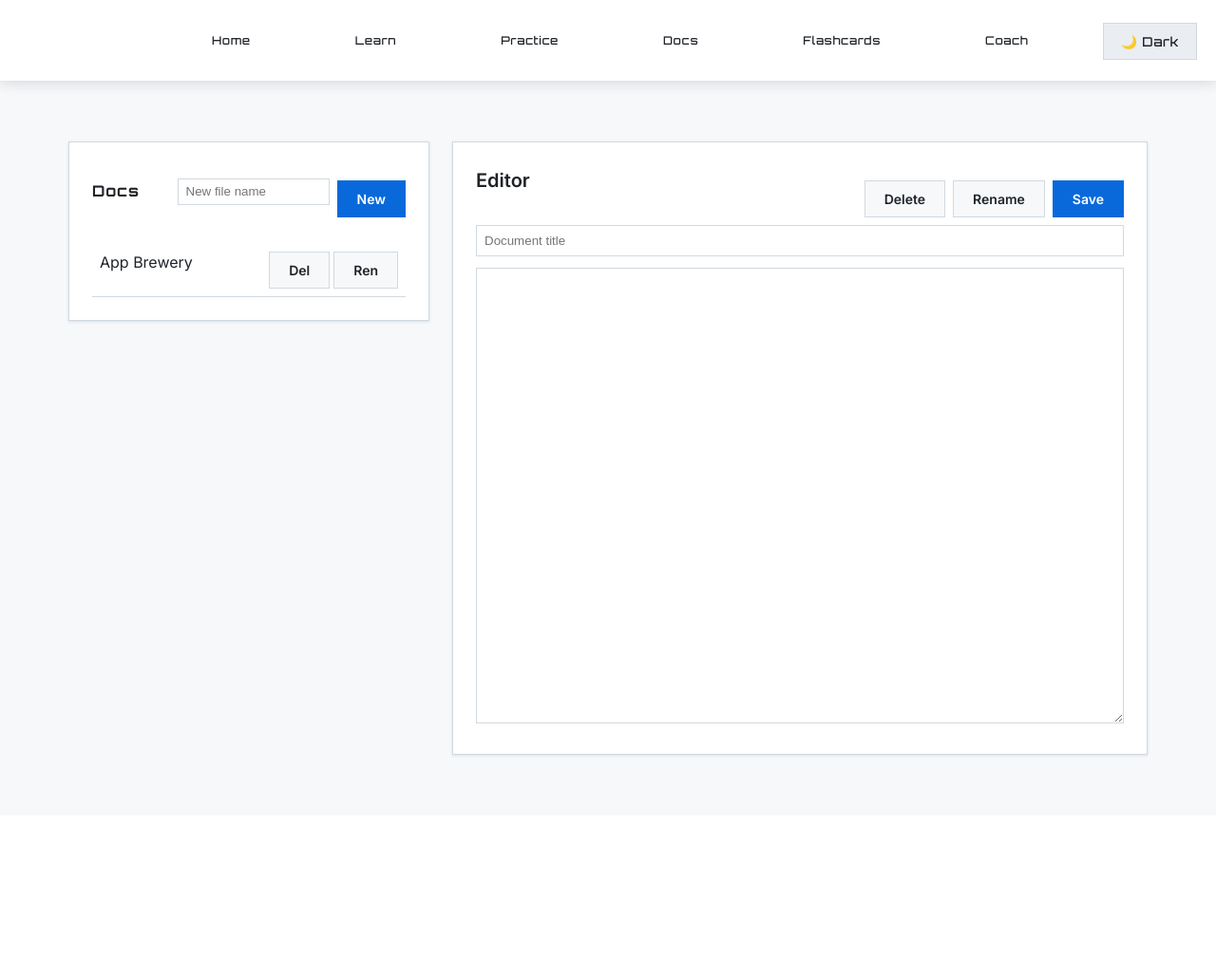
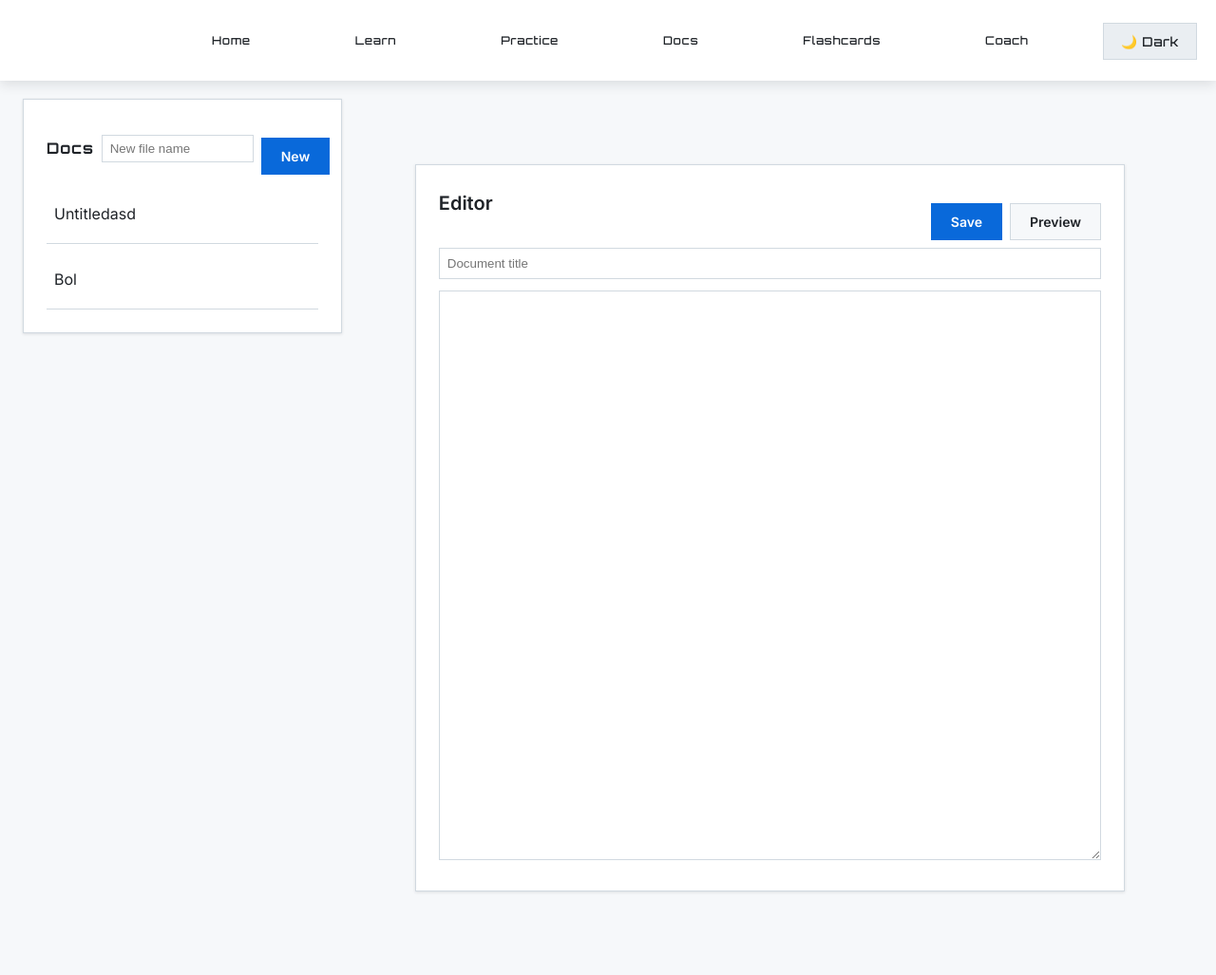
Before and after one commit to fakhrihuseynov/python-platform, a Flask app: page /learn/docs in a window 1280 px wide. Shown: the whole page at 95% size. Before the commit the page ends 798 px from the top, so only its background shows below. Run offline with Flask 3, Linux system fonts and the light colour scheme.

Commit message:
Adding new structure on docs

```diff
--- a/app/web/templates/docs.html
+++ b/app/web/templates/docs.html
@@ -1,33 +1,43 @@
 {% extends "base.html" %}
 {% block content %}
 <div style="display:flex; gap:1.5rem;">
-  <aside style="width: 380px;">
+  <aside style="position:fixed; left:0; top:64px; bottom:0; width:30%; min-width:240px; overflow:auto; padding:1.5rem; box-sizing:border-box;">
     <div class="card">
       <div style="display:flex; gap:0.5rem; align-items:center; margin-bottom:0.75rem;">
         <h3 class="futuristic-title" style="margin:0; font-size:1rem; flex:1">Docs</h3>
         <input id="newDocName" placeholder="New file name" style="padding:0.35rem 0.5rem; border:1px solid var(--border); width:160px;">
         <button id="createDocBtn" class="btn">New</button>
       </div>
-      <div id="docsList" style="display:flex; flex-direction:column; gap:0.5rem; max-height:60vh; overflow:auto;"></div>
+      <div id="docsList" style="display:flex; flex-direction:column; gap:0.5rem; max-height:70vh; overflow:auto;"></div>
     </div>
   </aside>
 
-  <section style="flex:1;">
+  <section style="flex:1; margin-left:30%; padding:1.5rem; box-sizing:border-box;">
     <div class="card" style="position:relative;">
       <div style="display:flex; align-items:flex-start; justify-content:space-between; gap:1rem;">
         <h3 style="margin-top:0; margin-bottom:0.5rem; flex:1">Editor</h3>
         <div style="display:flex; gap:0.5rem;">
-          <button id="deleteDocBtn" class="btn btn-secondary">Delete</button>
-          <button id="renameDocBtn" class="btn btn-secondary">Rename</button>
           <button id="saveDocBtn" class="btn">Save</button>
+          <button id="previewBtn" class="btn btn-secondary">Preview</button>
         </div>
       </div>
       <input id="docTitle" placeholder="Document title" style="width:100%; padding:0.5rem; margin:0.5rem 0 0.75rem 0; border:1px solid var(--border);">
-      <textarea id="docContent" style="width:100%; height:60vh; padding:1rem; border:1px solid var(--border); font-family:JetBrains Mono, monospace;"></textarea>
+      <textarea id="docContent" style="width:100%; height:75vh; padding:1rem; border:1px solid var(--border); font-family:JetBrains Mono, monospace;"></textarea>
+      <div id="previewArea" style="display:none; margin-top:0.75rem; padding:1rem; border:1px solid var(--border); background:var(--bg-primary);"></div>
     </div>
   </section>
 </div>
 
+<style>
+  .doc-item { transition: background 0.12s ease; }
+  /* Light-mode hover (default): slightly darker to be visible on light backgrounds */
+  .doc-item:hover { background: rgba(0,0,0,0.04); cursor: pointer; }
+  .item-actions { display:inline-flex; gap:6px; align-items:center; opacity:0; transform:translateX(6px); transition:opacity .12s ease, transform .12s ease; }
+  .doc-item:hover .item-actions { opacity:1; transform:translateX(0); }
+  .item-actions button { border-radius:4px; padding:4px; }
+  /* Dark-mode override: subtle light hover */
+  [data-theme="dark"] .doc-item:hover { background: rgba(255,255,255,0.02); }
+</style>
 <script>
 async function fetchFiles(){
   const res = await fetch('/learn/docs/files');
@@ -36,6 +46,7 @@ async function fetchFiles(){
 
 function makeItem(d){
   const el = document.createElement('div');
+  el.className = 'doc-item';
   el.style.display = 'flex';
   el.style.justifyContent = 'space-between';
   el.style.alignItems = 'center';
@@ -53,34 +64,23 @@ function makeItem(d){
     document.getElementById('docTitle').value = d.name;
     document.getElementById('docContent').value = data.content;
     document.getElementById('saveDocBtn').dataset.current = d.id;
-    document.getElementById('deleteDocBtn').dataset.current = d.id;
-    document.getElementById('renameDocBtn').dataset.current = d.id;
   });
-  el.appendChild(a);
-  const actions = document.createElement('div');
-  // small inline delete button for list items
-  const del = document.createElement('button');
-  del.className = 'btn btn-secondary';
-  del.textContent = 'Del';
-  del.addEventListener('click', async ()=>{
-    await fetch(`/learn/docs/file/${d.id}`, {method:'DELETE'});
-    // if deleting currently open doc, clear editor
-    const current = document.getElementById('saveDocBtn').dataset.current;
-    if (current === d.id) {
-      document.getElementById('docTitle').value='';
-      document.getElementById('docContent').value='';
-      document.getElementById('saveDocBtn').dataset.current = '';
-    }
-    loadList();
+  // allow clicking anywhere on the row (except action buttons) to select the file
+  el.addEventListener('click', async (e)=>{
+    // if click originated inside action buttons, ignore here
+    if (e.target.closest && e.target.closest('.item-actions')) return;
+    e.preventDefault();
+    const res = await fetch(`/learn/docs/file/${d.id}`);
+    const data = await res.json();
+    document.getElementById('docTitle').value = d.name;
+    document.getElementById('docContent').value = data.content;
+    document.getElementById('saveDocBtn').dataset.current = d.id;
   });
-  actions.appendChild(del);
-  // inline rename button for list items
-  const ren = document.createElement('button');
-  ren.className = 'btn btn-secondary';
-  ren.textContent = 'Ren';
-  ren.style.marginLeft = '0.25rem';
-  ren.addEventListener('click', ()=>{
-    // replace link with inline input
+  // double-click anywhere on the row to rename (except action icons)
+  el.addEventListener('dblclick', (e)=>{
+    if (e.target.closest && e.target.closest('.item-actions')) return;
+    e.stopPropagation();
+    e.preventDefault();
     const nameInput = document.createElement('input');
     nameInput.type = 'text';
     nameInput.value = a.textContent;
@@ -94,15 +94,53 @@ function makeItem(d){
         .then(res=>res.json())
         .then(async (entry)=>{
           await loadList();
-          // select renamed file
           const anchors = document.querySelectorAll('#docsList a');
           anchors.forEach(a2=>{ if (a2.textContent === entry.name) a2.click(); });
         });
     }
-    nameInput.addEventListener('keydown', (e)=>{ if (e.key === 'Enter') finishRename(); });
+    nameInput.addEventListener('keydown', (ev)=>{ if (ev.key === 'Enter') finishRename(); });
     nameInput.addEventListener('blur', finishRename);
   });
-  actions.appendChild(ren);
+  el.appendChild(a);
+  const actions = document.createElement('div');
+  actions.className = 'item-actions';
+  // delete icon button
+  const del = document.createElement('button');
+  del.className = 'btn btn-secondary';
+  del.title = 'Delete';
+  del.style.display = 'inline-flex';
+  del.style.alignItems = 'center';
+  del.style.justifyContent = 'center';
+  del.style.width = '34px';
+  del.style.height = '28px';
+  del.style.padding = '0';
+  del.innerHTML = '<svg xmlns="http://www.w3.org/2000/svg" width="14" height="14" viewBox="0 0 24 24" fill="none" stroke="currentColor" stroke-width="2" stroke-linecap="round" stroke-linejoin="round"><polyline points="3 6 5 6 21 6"></polyline><path d="M19 6l-1 14a2 2 0 0 1-2 2H8a2 2 0 0 1-2-2L5 6"></path><path d="M10 11v6"></path><path d="M14 11v6"></path><path d="M9 6V4a1 1 0 0 1 1-1h4a1 1 0 0 1 1 1v2"></path></svg>';
+  del.addEventListener('click', async ()=>{
+    await fetch(`/learn/docs/file/${d.id}`, {method:'DELETE'});
+    const current = document.getElementById('saveDocBtn').dataset.current;
+    if (current === d.id) {
+      document.getElementById('docTitle').value='';
+      document.getElementById('docContent').value='';
+      document.getElementById('saveDocBtn').dataset.current = '';
+    }
+    loadList();
+  });
+  actions.appendChild(del);
+  // rename handled via double-click inline; remove dedicated rename icon
+  // start hidden by default; reveal on hover via JS to avoid stylesheet conflicts
+  actions.style.opacity = '0';
+  actions.style.transform = 'translateX(6px)';
+  actions.style.pointerEvents = 'none';
+  el.addEventListener('mouseenter', ()=>{
+    actions.style.opacity = '1';
+    actions.style.transform = 'translateX(0)';
+    actions.style.pointerEvents = 'auto';
+  });
+  el.addEventListener('mouseleave', ()=>{
+    actions.style.opacity = '0';
+    actions.style.transform = 'translateX(6px)';
+    actions.style.pointerEvents = 'none';
+  });
   el.appendChild(actions);
   return el;
 }
@@ -142,27 +180,34 @@ document.getElementById('saveDocBtn').addEventListener('click', async ()=>{
   await loadList();
 });
 
-document.getElementById('renameDocBtn').addEventListener('click', async ()=>{
-  const id = document.getElementById('renameDocBtn').dataset.current;
-  if (!id) return;
-  const name = document.getElementById('docTitle').value || 'Untitled';
-  await fetch(`/learn/docs/file/${id}`, {method:'PUT', headers:{'Content-Type':'application/json'}, body:JSON.stringify({name:name})});
-  await loadList();
-});
+// link UI removed per user request
 
-document.getElementById('deleteDocBtn').addEventListener('click', async ()=>{
-  const id = document.getElementById('deleteDocBtn').dataset.current;
-  if (!id) return;
-  await fetch(`/learn/docs/file/${id}`, {method:'DELETE'});
-  await loadList();
-  document.getElementById('docTitle').value='';
-  document.getElementById('docContent').value='';
-  document.getElementById('saveDocBtn').dataset.current = '';
-  document.getElementById('deleteDocBtn').dataset.current = '';
-  document.getElementById('renameDocBtn').dataset.current = '';
-});
+// delete and rename are handled via left-panel controls; editor buttons removed
 
 loadList();
+
+// Preview: render URLs as clickable links
+document.getElementById('previewBtn').addEventListener('click', ()=>{
+  const preview = document.getElementById('previewArea');
+  const content = document.getElementById('docContent').value || '';
+  if (preview.style.display === 'none' || preview.style.display === ''){
+    // convert URLs to anchors
+    const escaped = content
+      .replace(/&/g, '&amp;')
+      .replace(/</g, '&lt;')
+      .replace(/>/g, '&gt;')
+      .replace(/\n/g, '<br>');
+    const linked = escaped.replace(/(https?:\/\/[^\s<>]+)/g, '<a href="$1" target="_blank" rel="noopener noreferrer">$1</a>');
+    preview.innerHTML = linked;
+    preview.style.display = 'block';
+    document.getElementById('docContent').style.display = 'none';
+    document.getElementById('previewBtn').textContent = 'Edit';
+  } else {
+    preview.style.display = 'none';
+    document.getElementById('docContent').style.display = '';
+    document.getElementById('previewBtn').textContent = 'Preview';
+  }
+});
 </script>
 
 {% endblock %}
--- a/data/docs/index.json
+++ b/data/docs/index.json
@@ -1 +1 @@
-[{"id": "app_brewery", "name": "App Brewery"}]
+[{"id": "untitledasd", "name": "Untitledasd"}, {"id": "bol", "name": "Bol"}]
```
Also changed, not shown: data/docs/app_brewery.md (deleted), data/docs/bol.md (added), data/docs/untitledasd.md (added).
